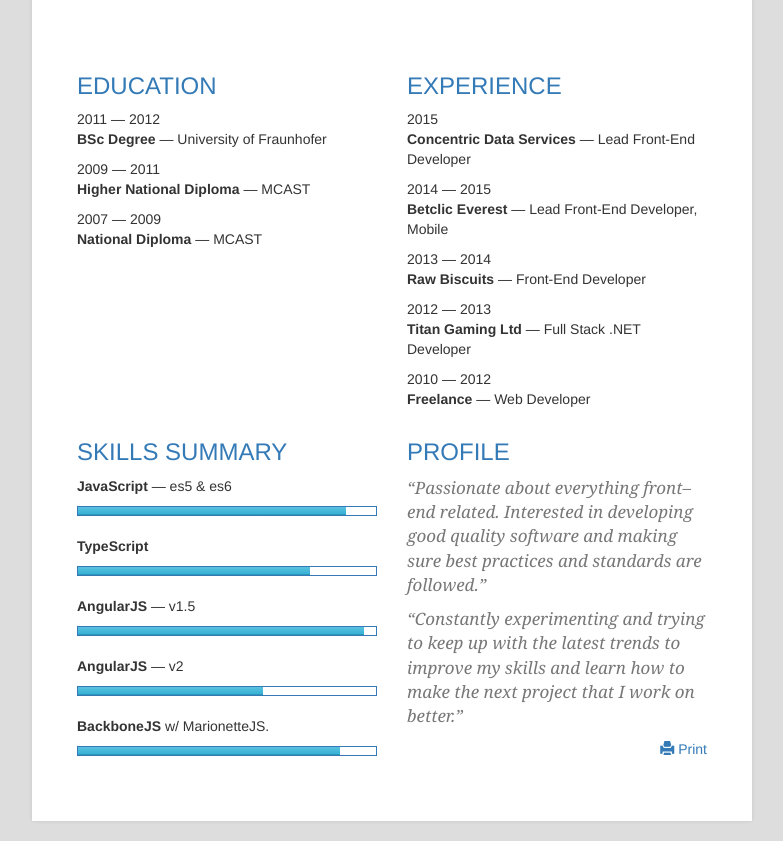
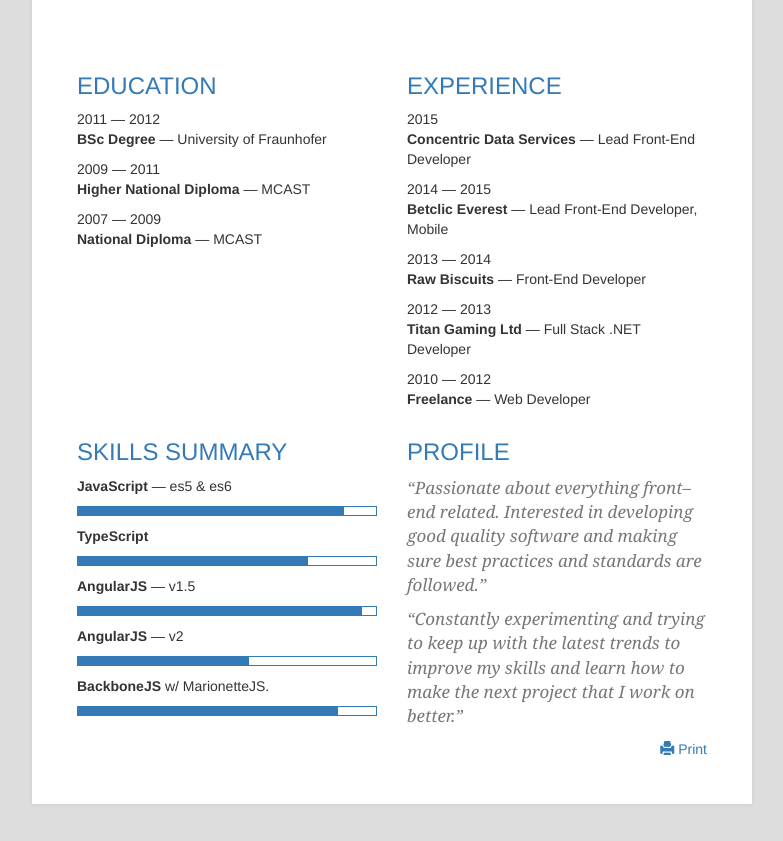
Before and after one commit to dmifsud/curriculum-vitae, a plain HTML site: page index.html in a window 1280 px wide. Shown: the part 223-1064 px from the top of the page, without its empty margins (248-1031 px from the left). Drawn offline with Linux system fonts and the light colour scheme.

Commit message:
Improved prorgress bar

```diff
--- a/index.html
+++ b/index.html
@@ -62,17 +62,30 @@
         letter-spacing: 1px;
       }
 
+
+      .\#progress {
+        height: 10px;
+        overflow: hidden;
+        border: 1px solid #337ab7 !important;
+      }
+
+      .\#progress-bar {
+        height: 12px;
+        margin: -2px 0 0 -2px;
+        background-color: #337ab7 !important;
+      }
+
       .progress {
         height: 10px;
         background: #FFF;
         -webkit-box-shadow: none;
         box-shadow: none;
         border-radius: 0;
-        border: 1px solid #337ab7;
+        border: 1px solid #337ab7 !important;
       }
 
       .progress-bar-info {
-        background-color: #337ab7;
+        background-color: #337ab7 !important;
       }
 
       .blockquote {
@@ -121,22 +134,9 @@
           float:left;
         }
 
-        .progress {
-          border-color: #777 !important;
-        }
 
-        .progress-bar-info {
-          border-right: 1px solid #777 !important;
 
-        }
 
-        h1 {
-          font-size: 25px !important;
-        }
-
-        h3, .\#profession {
-          font-size: 18px !important;
-        }
 
         .\#print {
           display: none;
@@ -231,49 +231,43 @@
 
             <p>
               <b>JavaScript</b> &mdash; es5 &amp; es6
+              <div class="#progress">
+                <div class="#progress-bar" style="width: 90%"></div>
+              </div>
             </p>
-            <div class="progress">
-              <div class="progress-bar progress-bar-info" role="progressbar" aria-valuenow="90" aria-valuemin="0" aria-valuemax="100" style="width: 90%">
-                <span class="sr-only"></span>
-              </div>
-            </div>
+
 
             <p>
               <b>TypeScript</b>
+              <div class="#progress">
+                <div class="#progress-bar" style="width: 78%"></div>
+              </div>
             </p>
-            <div class="progress">
-              <div class="progress-bar progress-bar-info" role="progressbar" aria-valuenow="78" aria-valuemin="0" aria-valuemax="100" style="width: 78%">
-                <span class="sr-only"></span>
-              </div>
-            </div>
+
 
             <p>
               <b>AngularJS</b> &mdash; v1.5
+              <div class="#progress">
+                <div class="#progress-bar" style="width: 96%"></div>
+              </div>
             </p>
-            <div class="progress">
-              <div class="progress-bar progress-bar-info" role="progressbar" aria-valuenow="96" aria-valuemin="0" aria-valuemax="100" style="width: 96%">
-                <span class="sr-only"></span>
-              </div>
-            </div>
 
             <p>
               <b>AngularJS</b> &mdash; v2
+              <div class="#progress">
+                <div class="#progress-bar" style="width: 58%"></div>
+              </div>
             </p>
-            <div class="progress">
-              <div class="progress-bar progress-bar-info" role="progressbar" aria-valuenow="62" aria-valuemin="0" aria-valuemax="100" style="width: 62%">
-                <span class="sr-only"></span>
-              </div>
-            </div>
-
 
             <p>
               <b>BackboneJS </b> w/ MarionetteJS.
+              <div class="#progress">
+                <div class="#progress-bar" style="width: 88%"></div>
+              </div>
             </p>
-            <div class="progress">
-              <div class="progress-bar progress-bar-info" role="progressbar" aria-valuenow="88" aria-valuemin="0" aria-valuemax="100" style="width: 88%">
-                <span class="sr-only"></span>
-              </div>
-            </div>
+            <!-- <p class='text-center'>
+              <a href="#" class='glyphicon glyphicon-chevron-down'></a>
+            </p> -->
           </div>
           <div class="col-sm-6">
             <h3>Profile</h3>
```
